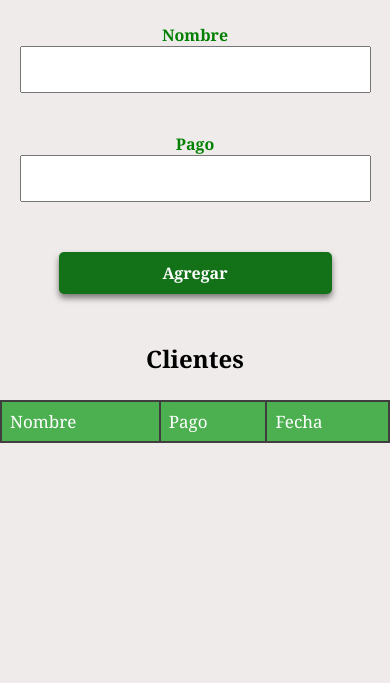
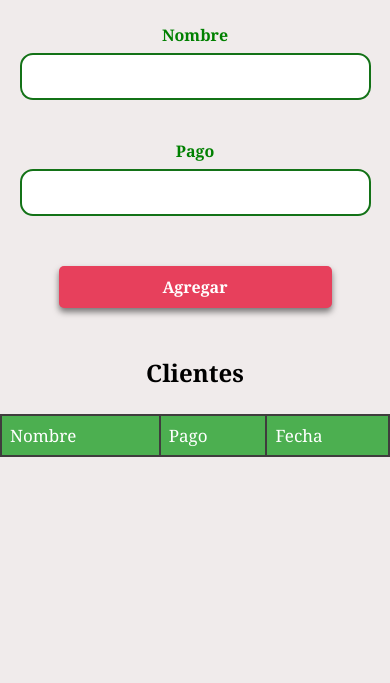
Before and after one commit to Willianwt2000/registro-de-control, a plain HTML site: page index.html in a window 390 px wide. Shown: the part 161-844 px from the top of the page. Drawn offline with nearby package versions, Linux system fonts and the light colour scheme.

Commit message:
changing button color

```diff
--- a/css/style.css
+++ b/css/style.css
@@ -52,7 +52,7 @@ h1{
   text-align: center;
   margin-top: 20px;
   font-size: 2.5rem;
-  color: rgb(141, 5, 28);
+  color: rgb(8, 160, 8);
   font-weight: bold;
 }
 
@@ -71,20 +71,22 @@ h1{
   margin-top: 20px;
 }
 
-.nombre{
+.nombre, .pago{
+  margin-top: 7px;
   width: 20rem;
   padding: 10px;
   font-size: 20px;
-}
-.pago{
-  width: 5rem;
-  padding: 10px;
-  font-size: 20px;
   font-weight: 700px;
+  border-radius: 13px;
+  outline: none;
+  border: 2px solid #137217;
 }
 
+
 .agregar {
-  display: inline-block;
+  display: flex;
+  justify-content: center;
+  align-items: center;
   padding: 10px 20px;
   font-size: 16px;
   font-weight: bold;
@@ -93,7 +95,7 @@ h1{
   cursor: pointer;
   border: none;
   border-radius: 5px;
-  color: #fff; /* Texto blanco */
+  color: #fff;
   background-color: #137217;
   user-select: none;
   box-shadow: 0px 4px 6px rgba(0, 0, 0, 0.5);
@@ -142,7 +144,6 @@ th {
 }
 
 
-/* ... Tus estilos existentes ... */
 
 .menu-toggle {
   display: none;
@@ -157,7 +158,13 @@ th {
   background-color: #fff;
 }
 
-/* @media screen and (max-width: 768px) {
+
+
+
+
+
+/* Estilos para tamaños de pantalla pequeños (teléfonos) */
+@media only screen and (max-width: 768px) {
   table {
     border-collapse: collapse;
     width: 100%;
@@ -166,25 +173,35 @@ th {
     font-size: 17px;
     font-weight: 500;
   }
-  .menu-toggle {
-    display: block;
+
+  .registrarPagoImput {
+    flex-direction: column;
+    align-items: center;
   }
-  .registrarPagoImput{
+
+  .nombre,
+  .pago {
+    width: 90vw;
+    box-sizing: border-box;
+    margin-right: 0;
+  }
+
+  label {
     display: flex;
     justify-content: center;
     align-items: center;
     flex-direction: column;
+    text-align: center;
+    font-size: 16px;
   }
 
-  .nombre{
-    width: 100%;
+  .agregar {
+    width: 70%;
+    margin-top: 10px;
   }
 
-  label{
-    display: flex;
-    justify-content: center;
-    align-items: center;
-    flex-direction: column;
+  .agregar {
+    background-color: rgb(231, 64, 92);
   }
   nav {
     display: none;
@@ -205,69 +222,4 @@ th {
     text-align: center;
     border-bottom: 1px solid #555;
   }
-} */
-
-
-
-
-/* ... Tus estilos existentes ... */
-
-/* Estilos para tamaños de pantalla pequeños (teléfonos) */
-@media only screen and (max-width: 768px) {
-  table {
-    border-collapse: collapse;
-    width: 100%;
-  }
-  th, td {
-    font-size: 17px;
-    font-weight: 500;
-  }
-
-  .registrarPagoImput {
-    flex-direction: column;
-    align-items: center;
-  }
-
-  .nombre,
-  .pago {
-    width: 90vw; /* Ancho completo en pantallas pequeñas */
-    box-sizing: border-box;
-    margin-right: 0;
-  }
-
-  label {
-    display: flex;
-    justify-content: center;
-    align-items: center;
-    flex-direction: column;
-    text-align: center;
-    font-size: 16px; /* Ajuste del tamaño de la fuente */
-  }
-
-  .agregar {
-    width: 70%; /* Ancho completo en pantallas pequeñas */
-    margin-top: 10px; /* Ajuste del margen superior */
-  }
-
-  nav {
-    display: none;
-    flex-direction: column;
-    position: absolute;
-    top: 70px;
-    left: 0;
-    width: 100%;
-    background-color: #333;
-  }
-
-  nav.show {
-    display: flex;
-  }
-
-  nav a {
-    padding: 15px;
-    text-align: center;
-    border-bottom: 1px solid #555;
-  }
 }
-
-/* ... Otros estilos específicos para tabletas y pantallas grandes ... */
```
